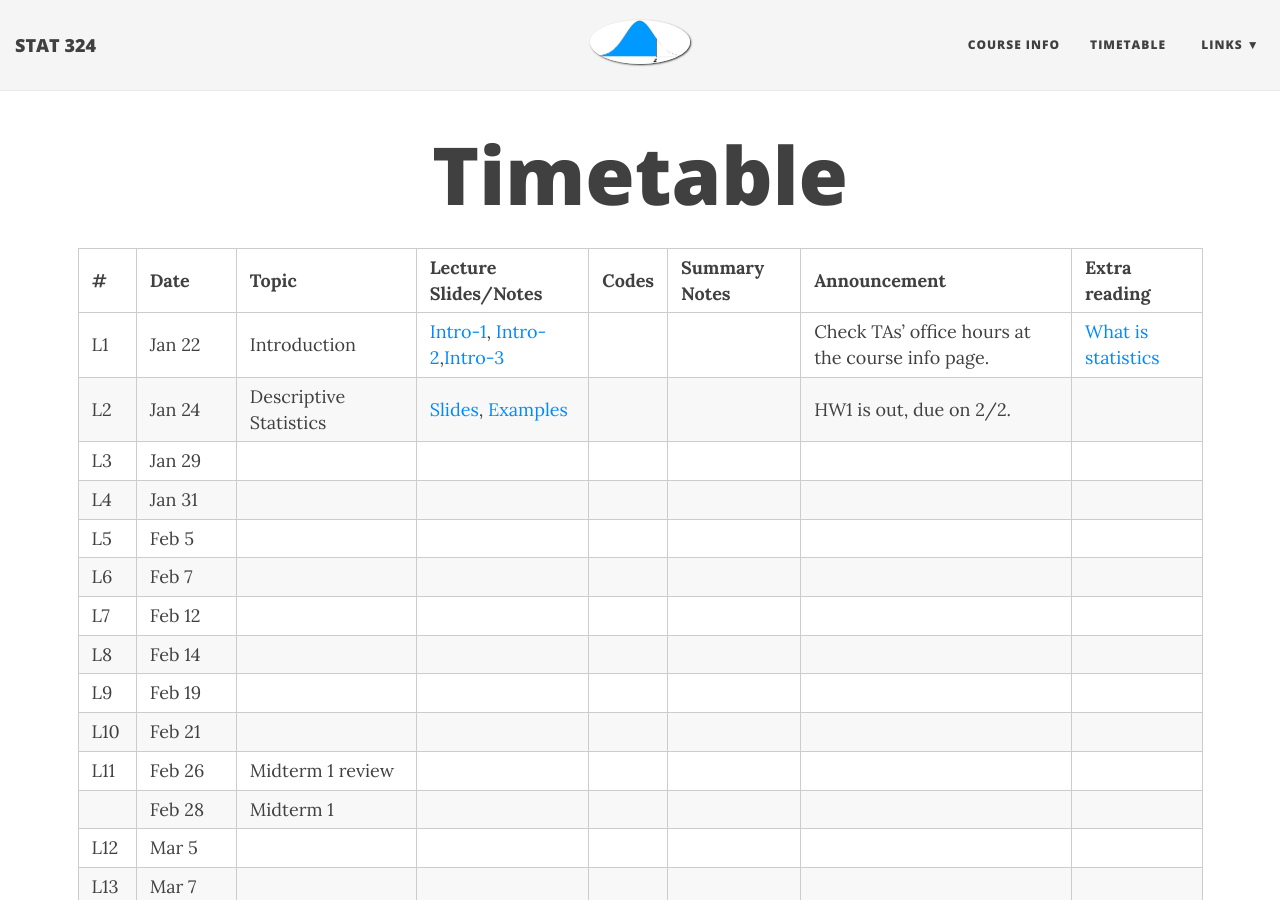
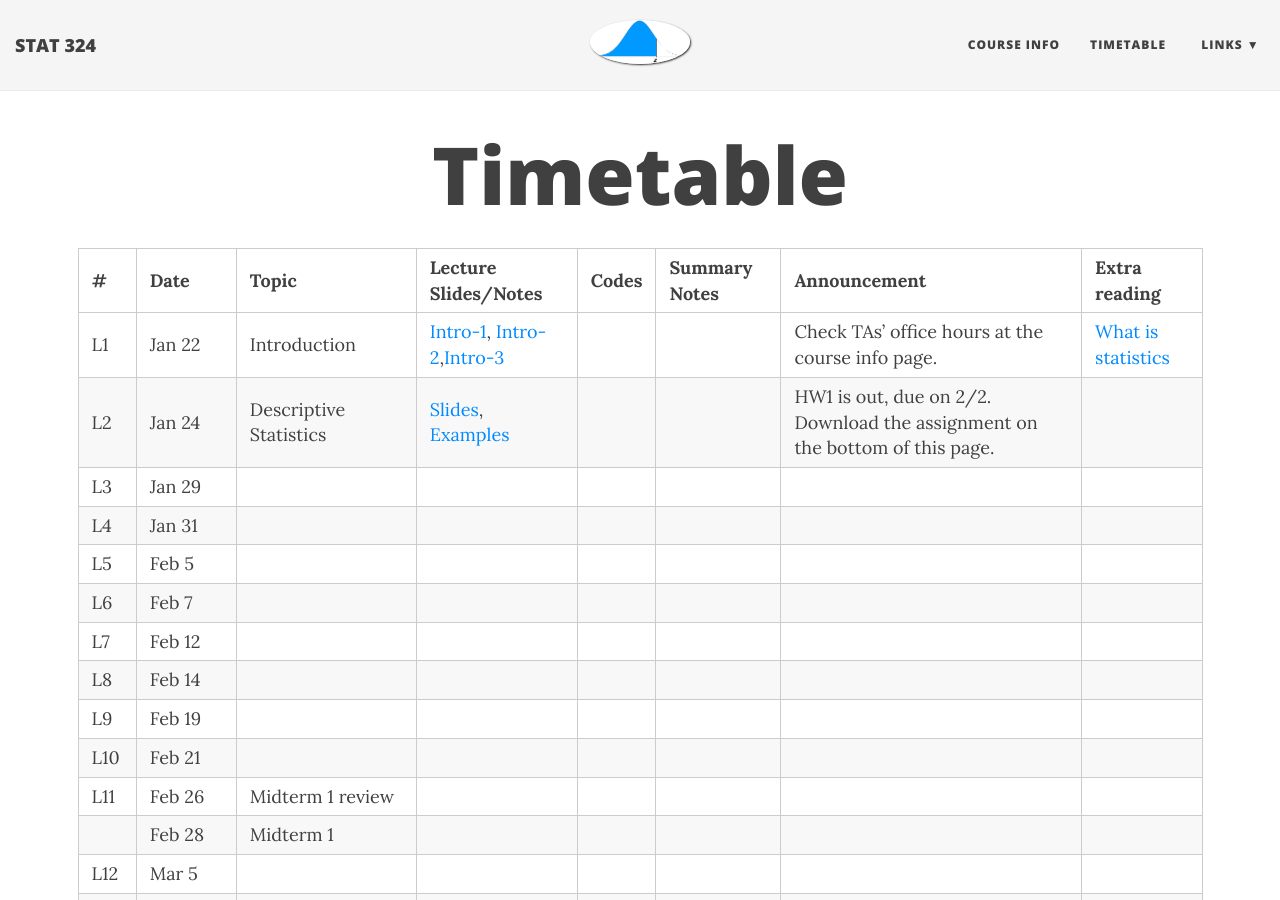
Before and after one commit to duzhewang/stat324, a Jekyll site: the page built from timetable.md, in a window 1280 px wide and 900 px high. Built offline with Jekyll 4.4.1, drawn with Linux system fonts in a browser that asks for light colours; nearby versions of some CDN libraries.

Commit message:
Update timetable.md

```diff
--- a/timetable.md
+++ b/timetable.md
@@ -9,7 +9,7 @@
 | # | Date | Topic    | Lecture Slides/Notes         |Codes      |Summary Notes  | Announcement| Extra reading |
 |---|--------|--------|----------------|-----------|--------------------|-------------|
 |L1| Jan 22 | Introduction  |[Intro-1](https://github.com/dzwang91/stat324/raw/gh-pages/lectures/stat324intro1.pdf), [Intro-2](https://github.com/dzwang91/stat324/raw/gh-pages/lectures/stat324intro2.pptx),[Intro-3](https://github.com/dzwang91/stat324/raw/gh-pages/lectures/stat324intro3.pdf)|      |   | Check TAs' office hours at the course info page.   |  [What is statistics](https://github.com/dzwang91/stat371/raw/gh-pages/extrareading/what-is-statistics.pdf)     |
-|L2| Jan 24 | Descriptive Statistics  |[Slides](https://github.com/dzwang91/stat324/raw/gh-pages/lectures/chapter2.pdf), [Examples](https://github.com/dzwang91/stat324/raw/gh-pages/lectures/chapter2-examples.pptx) |   |   |   HW1 is out, due on 2/2.   |     |
+|L2| Jan 24 | Descriptive Statistics  |[Slides](https://github.com/dzwang91/stat324/raw/gh-pages/lectures/chapter2.pdf), [Examples](https://github.com/dzwang91/stat324/raw/gh-pages/lectures/chapter2-examples.pptx) |   |   |   HW1 is out, due on 2/2. Download the assignment on the bottom of this page.   |     |
 |L3| Jan 29 || | |   | |      |
 |L4| Jan 31 |  |   |    |    |      |    |
 |L5| Feb 5 | |  |  | |   |      |
@@ -48,7 +48,7 @@
 - [F table](https://github.com/dzwang91/stat324/raw/gh-pages/distributiontables/F-table.pdf)
 
 ## Assignments
--[HW1](https://github.com/dzwang91/stat324/raw/gh-pages/lectures/stat324intro1.pdf)
+- [HW1](https://github.com/dzwang91/stat324/raw/gh-pages/hw/hw1.pdf)
 
 
 ## Exams
```
